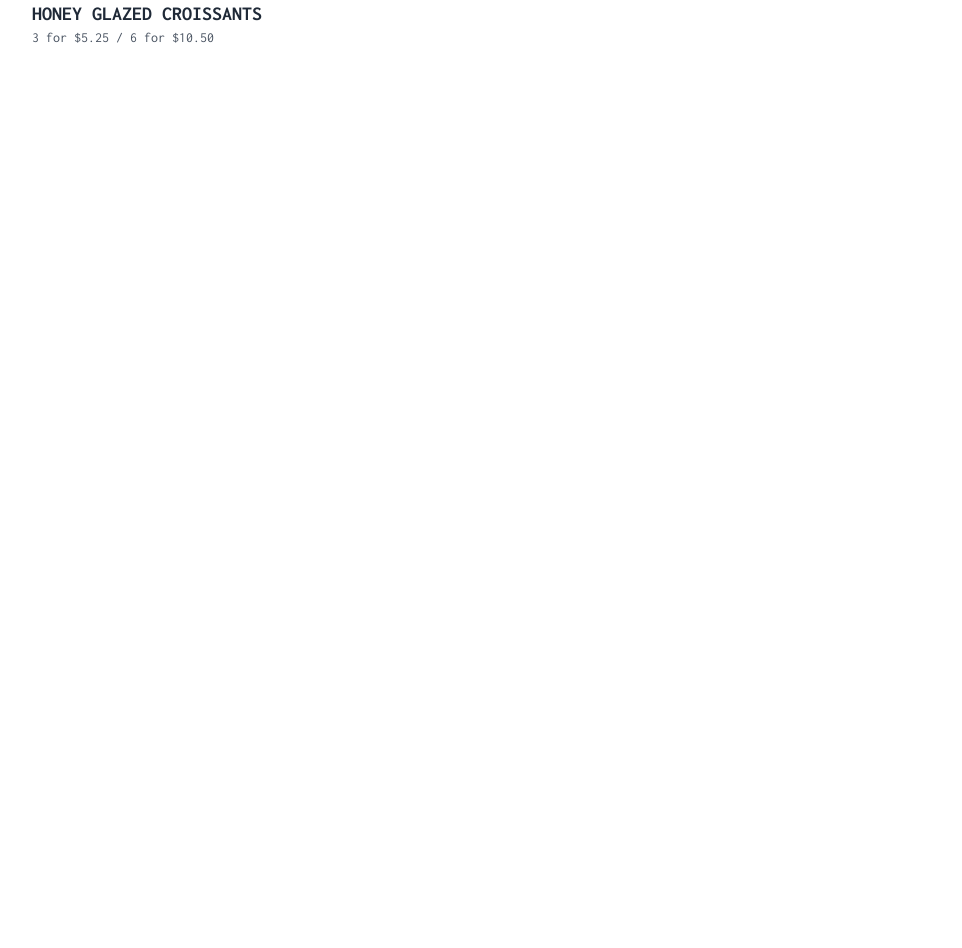
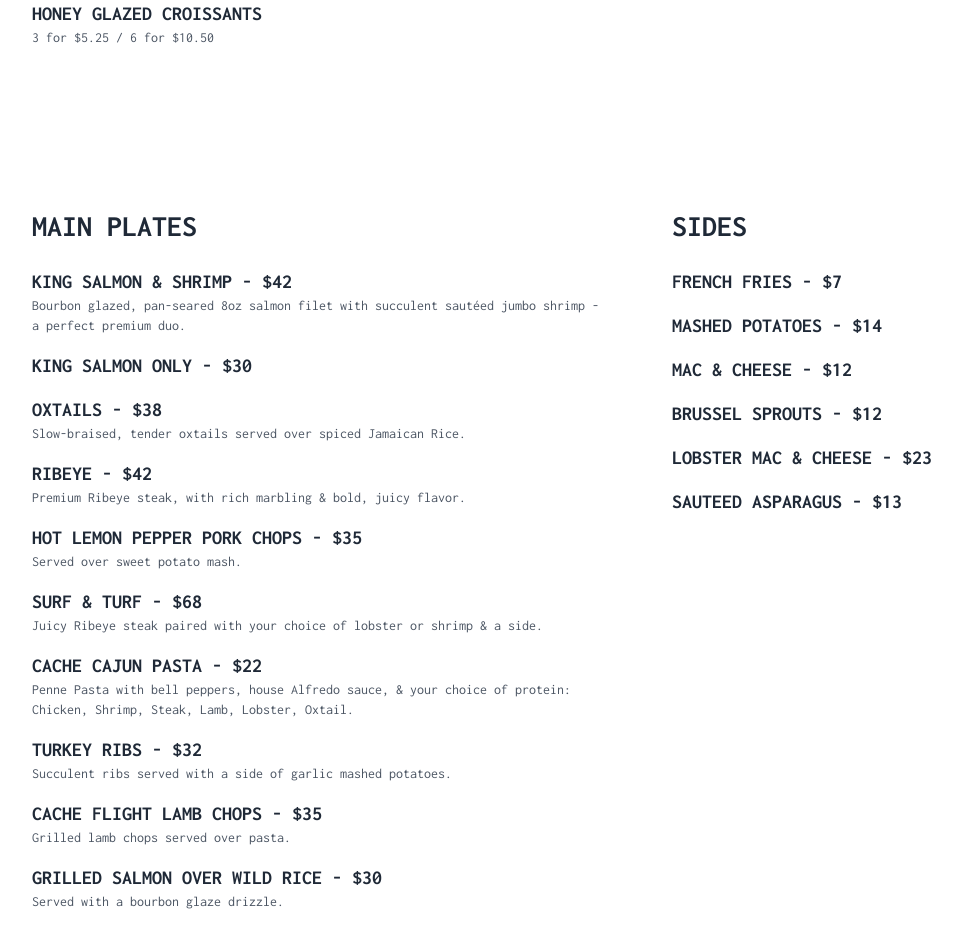
Before and after one commit to Mikemike8/newcache, a React (Vite) app in the folder Cache-vite/: page /menu in a window 1280 px wide. Shown: the part 1460-2408 px from the top of the page, without its empty margins (0-962 px from the left). Before the commit the page ends 1596 px from the top, so only its background shows below. Built offline with nearby package versions, Linux system fonts and the light colour scheme.

Commit message:
costdeepS

```diff
--- a/Cache-vite/src/pages/Menu.jsx
+++ b/Cache-vite/src/pages/Menu.jsx
@@ -49,8 +49,9 @@ export default function Menu() {
             </a>
           </h3>
         </div>
+
+        {/* Brunch Section */}
         <div className="flex flex-col lg:flex-row justify-center py-10">
-          {/* Small Plates */}
           <div className="w-full lg:w-1/2 bg-white rounded-lg p-4 md:p-8">
             <h2 className="text-2xl md:text-3xl font-bold mb-4 md:mb-6 font-inconsolata">
               BRUNCH
@@ -98,7 +99,7 @@ export default function Menu() {
             </div>
           </div>
 
-          {/* Lunch */}
+          {/* Lunch Section */}
           <div className="w-full lg:w-1/2 bg-white rounded-lg p-4 md:p-8 mt-8 lg:mt-0">
             <h2 className="text-2xl md:text-3xl font-bold mb-4 md:mb-6 font-inconsolata">
               LUNCH
@@ -149,8 +150,8 @@ export default function Menu() {
           </div>
         </div>
 
+        {/* Small Plates Section */}
         <div className="flex flex-col lg:flex-row justify-center py-10">
-          {/* SMALL PLATES */}
           <div className="w-full lg:w-1/2 bg-white rounded-lg p-4 md:p-8">
             <h2 className="text-2xl md:text-3xl font-bold mb-4 md:mb-6 font-inconsolata">
               SMALL PLATES
@@ -229,7 +230,7 @@ export default function Menu() {
             </div>
           </div>
 
-          {/* Salads */}
+          {/* Salads Section */}
           <div className="w-full lg:w-1/2 bg-white rounded-lg p-4 md:p-8 mt-8 lg:mt-0">
             <h2 className="text-2xl md:text-3xl font-bold mb-4 md:mb-6 font-inconsolata">
               Salads
@@ -260,6 +261,129 @@ export default function Menu() {
             </div>
           </div>
         </div>
+
+        {/* Main Plates Section */}
+        <div className="flex flex-col lg:flex-row justify-center py-10">
+          <div className="w-full lg:w-1/2 bg-white rounded-lg p-4 md:p-8">
+            <h2 className="text-2xl md:text-3xl font-bold mb-4 md:mb-6 font-inconsolata">
+              MAIN PLATES
+            </h2>
+            <div className="mb-4">
+              <h3 className="text-lg md:text-xl font-semibold font-inconsolata">
+                KING SALMON & SHRIMP - $42
+              </h3>
+              <p className="text-sm text-gray-600 font-inconsolata">
+                Bourbon glazed, pan-seared 8oz salmon filet with succulent sautéed jumbo shrimp - a perfect premium duo.
+              </p>
+            </div>
+            <div className="mb-4">
+              <h3 className="text-lg md:text-xl font-semibold font-inconsolata">
+                KING SALMON ONLY - $30
+              </h3>
+            </div>
+            <div className="mb-4">
+              <h3 className="text-lg md:text-xl font-semibold font-inconsolata">
+                OXTAILS - $38
+              </h3>
+              <p className="text-sm text-gray-600 font-inconsolata">
+                Slow-braised, tender oxtails served over spiced Jamaican Rice.
+              </p>
+            </div>
+            <div className="mb-4">
+              <h3 className="text-lg md:text-xl font-semibold font-inconsolata">
+                RIBEYE - $42
+              </h3>
+              <p className="text-sm text-gray-600 font-inconsolata">
+                Premium Ribeye steak, with rich marbling & bold, juicy flavor.
+              </p>
+            </div>
+            <div className="mb-4">
+              <h3 className="text-lg md:text-xl font-semibold font-inconsolata">
+                HOT LEMON PEPPER PORK CHOPS - $35
+              </h3>
+              <p className="text-sm text-gray-600 font-inconsolata">
+                Served over sweet potato mash.
+              </p>
+            </div>
+            <div className="mb-4">
+              <h3 className="text-lg md:text-xl font-semibold font-inconsolata">
+                SURF & TURF - $68
+              </h3>
+              <p className="text-sm text-gray-600 font-inconsolata">
+                Juicy Ribeye steak paired with your choice of lobster or shrimp & a side.
+              </p>
+            </div>
+            <div className="mb-4">
+              <h3 className="text-lg md:text-xl font-semibold font-inconsolata">
+                CACHE CAJUN PASTA - $22
+              </h3>
+              <p className="text-sm text-gray-600 font-inconsolata">
+                Penne Pasta with bell peppers, house Alfredo sauce, & your choice of protein: Chicken, Shrimp, Steak, Lamb, Lobster, Oxtail.
+              </p>
+            </div>
+            <div className="mb-4">
+              <h3 className="text-lg md:text-xl font-semibold font-inconsolata">
+                TURKEY RIBS - $32
+              </h3>
+              <p className="text-sm text-gray-600 font-inconsolata">
+                Succulent ribs served with a side of garlic mashed potatoes.
+              </p>
+            </div>
+            <div className="mb-4">
+              <h3 className="text-lg md:text-xl font-semibold font-inconsolata">
+                CACHE FLIGHT LAMB CHOPS - $35
+              </h3>
+              <p className="text-sm text-gray-600 font-inconsolata">
+                Grilled lamb chops served over pasta.
+              </p>
+            </div>
+            <div className="mb-4">
+              <h3 className="text-lg md:text-xl font-semibold font-inconsolata">
+                GRILLED SALMON OVER WILD RICE - $30
+              </h3>
+              <p className="text-sm text-gray-600 font-inconsolata">
+                Served with a bourbon glaze drizzle.
+              </p>
+            </div>
+          </div>
+
+          {/* Sides Section */}
+          <div className="w-full lg:w-1/2 bg-white rounded-lg p-4 md:p-8 mt-8 lg:mt-0">
+            <h2 className="text-2xl md:text-3xl font-bold mb-4 md:mb-6 font-inconsolata">
+              SIDES
+            </h2>
+            <div className="mb-4">
+              <h3 className="text-lg md:text-xl font-semibold font-inconsolata">
+                FRENCH FRIES - $7
+              </h3>
+            </div>
+            <div className="mb-4">
+              <h3 className="text-lg md:text-xl font-semibold font-inconsolata">
+                MASHED POTATOES - $14
+              </h3>
+            </div>
+            <div className="mb-4">
+              <h3 className="text-lg md:text-xl font-semibold font-inconsolata">
+                MAC & CHEESE - $12
+              </h3>
+            </div>
+            <div className="mb-4">
+              <h3 className="text-lg md:text-xl font-semibold font-inconsolata">
+              BRUSSEL SPROUTS - $12
+              </h3>
+            </div>
+            <div className="mb-4">
+              <h3 className="text-lg md:text-xl font-semibold font-inconsolata">
+                LOBSTER MAC & CHEESE - $23
+              </h3>
+            </div>
+            <div className="mb-4">
+              <h3 className="text-lg md:text-xl font-semibold font-inconsolata">
+                SAUTEED ASPARAGUS - $13
+              </h3>
+            </div>
+          </div>
+        </div>
       </div>
     </>
   );
```
